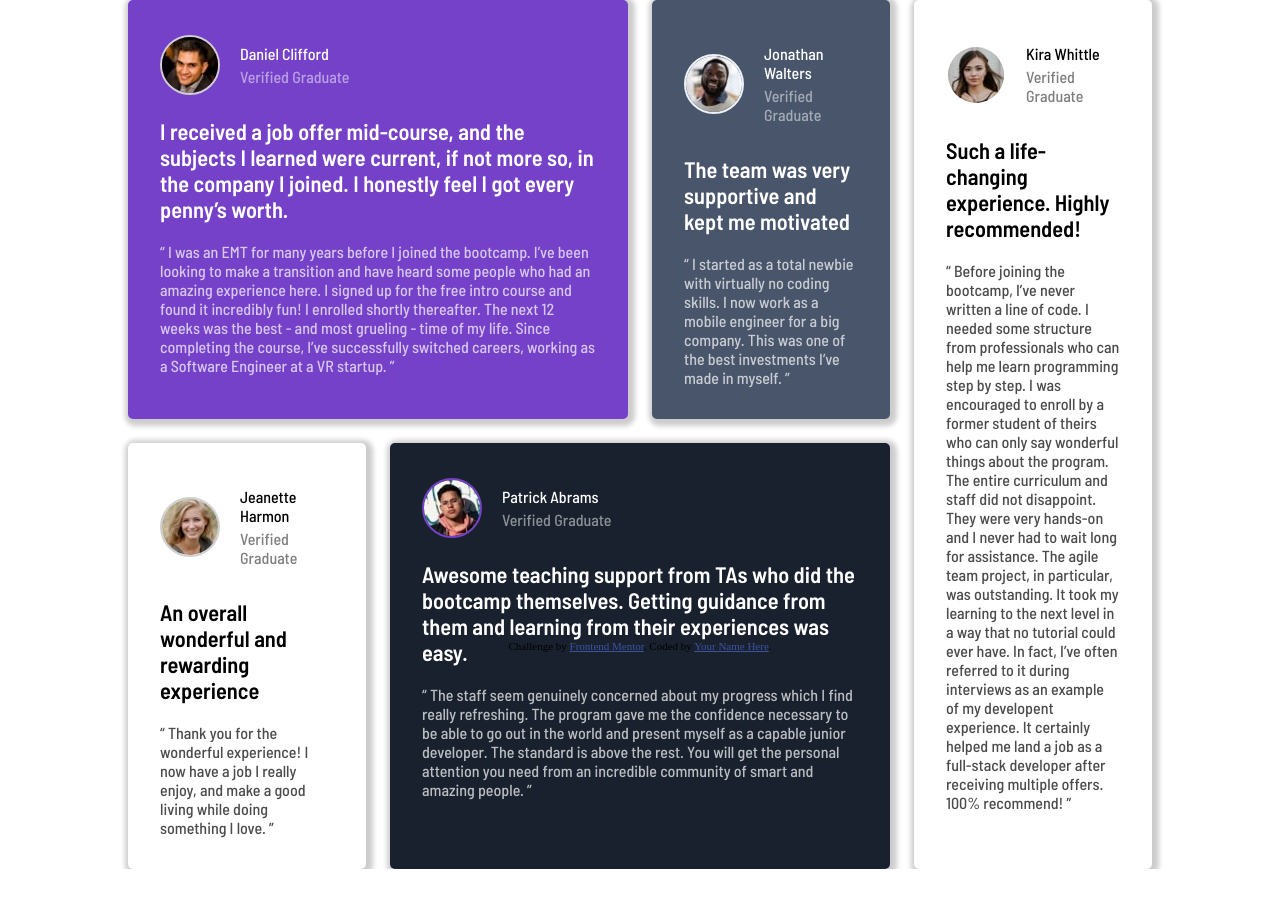
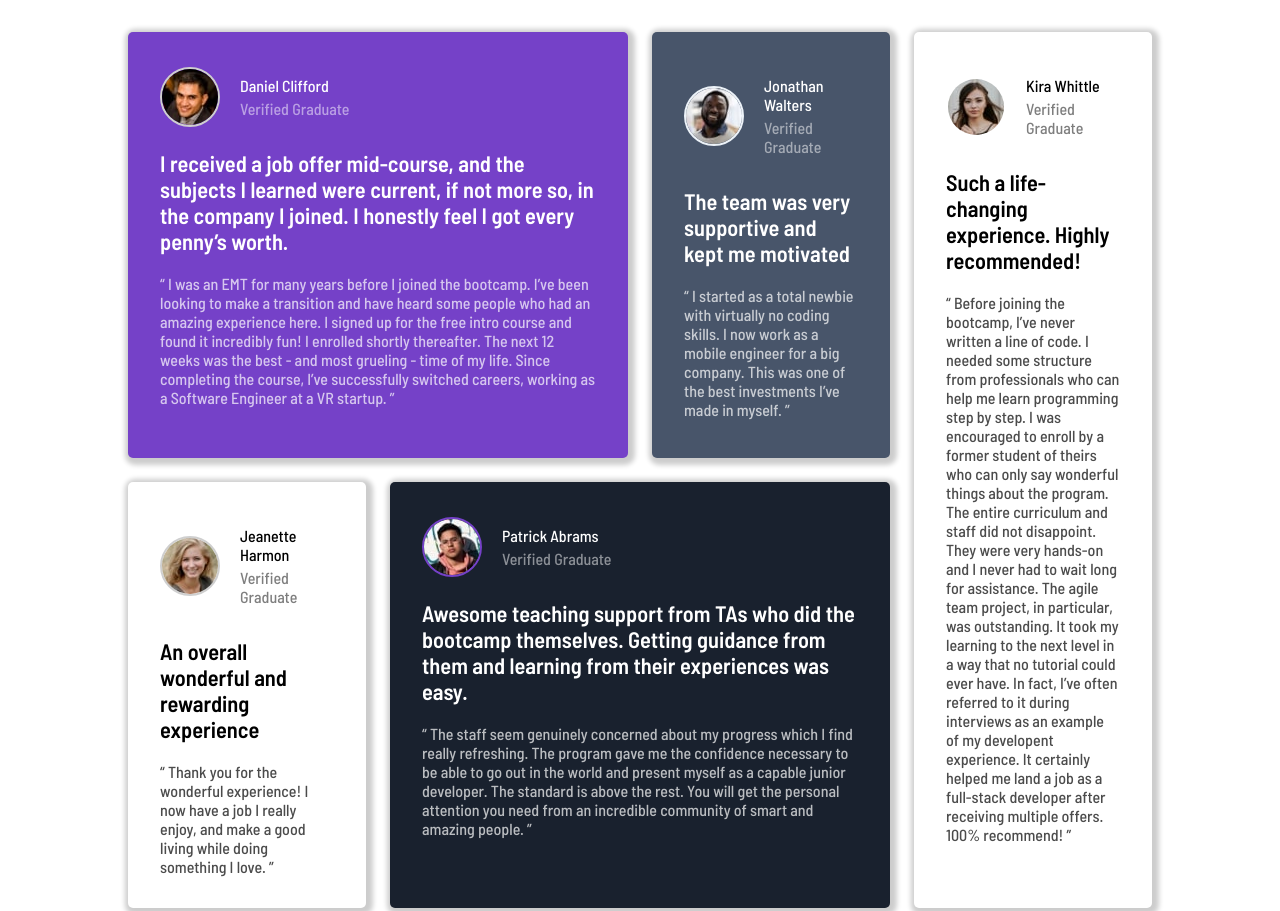
Before and after one commit to himanshu-23996/frontEndMentor-testimonials-grid-section, a plain HTML site: page index.html in a window 1280 px wide. Shown: the top 911 px of the page. Before the commit the page ends 869 px from the top, so only its background shows below. Drawn offline with Linux system fonts and the light colour scheme.

Commit message:
Text overflow fixed

```diff
--- a/scss/_vars_&_config.scss
+++ b/scss/_vars_&_config.scss
@@ -26,7 +26,6 @@ $light-grayish-blue: hsl(210, 46%, 95%);
 @mixin mobile {
     @media (max-width: 768px) {
         .container {
-            margin-block: 2em;
             display: grid;
             grid-gap: 1.5em;
             grid-template-columns: unset;
--- a/scss/main.scss
+++ b/scss/main.scss
@@ -9,7 +9,8 @@ main {
 }
 
 .container {
-    height: 80vh;
+    margin-block: 2em;
+    min-height: 80vh;
     width: 80%;
     display: grid;
     grid-gap: 1.5em;
```
Also changed, not shown: style/main.css.
